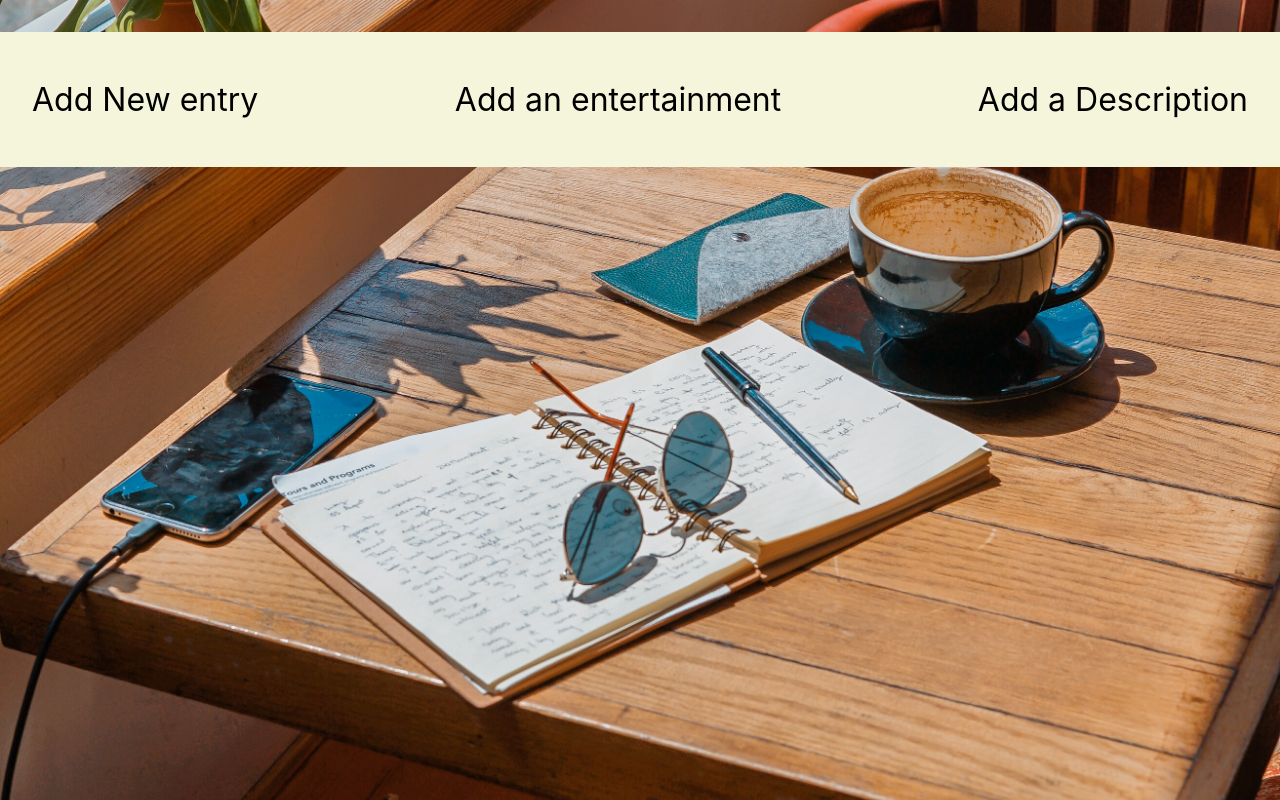
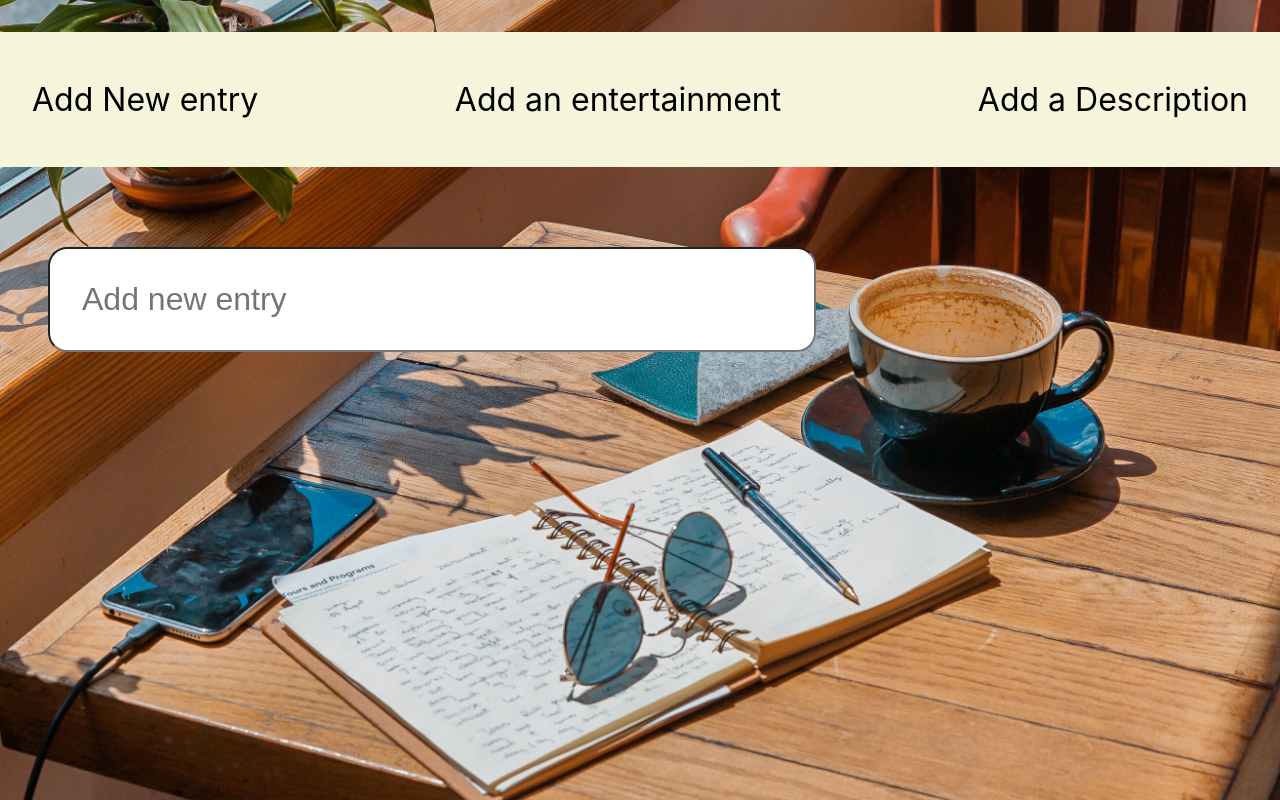
Before and after one commit to Rollyloni/diary-project-Client, a React (Create React App) app: page /new in a window 1280 px wide. Built offline with nearby package versions, Linux system fonts and the light colour scheme.

Commit message:
add new entry component

```diff
--- a/src/App.js
+++ b/src/App.js
@@ -4,6 +4,7 @@ import HomePage from "./Pages/HomePage";
 import FormComponent from "./Components/FormComponent";
 import NavBarComponent from "./Components/NavBarComponent";
 import SearchComponent from "./Components/SearchComponent";
+import NewEntryComponent from "./Components/NewEntryComponent";
 
 function App() {
   return (
@@ -13,6 +14,7 @@ function App() {
         <Route exact component={HomePage} path="/" />
         <Route exact component={FormComponent} path="/form" />
         <Route component={SearchComponent} path="/search" />
+        <Route component={NewEntryComponent} path="/new" />
       </Switch>
     </BrowserRouter>
   );
--- a/src/Components/NavBarComponent.js
+++ b/src/Components/NavBarComponent.js
@@ -8,7 +8,7 @@ const NavBarComponent = () => {
     <div>
       <ul className="links">
         <li>
-          <NavLink to="/" className="links__section">
+          <NavLink to="/new" className="links__section">
             Add New entry
           </NavLink>
         </li>
--- /dev/null
+++ b/src/Components/NewEntryComponent.js
@@ -0,0 +1,11 @@
+import React from "react";
+
+const NewEntry = () => {
+  return (
+    <div>
+      <input placeholder="Add new entry" />
+    </div>
+  );
+};
+
+export default NewEntry;
```
